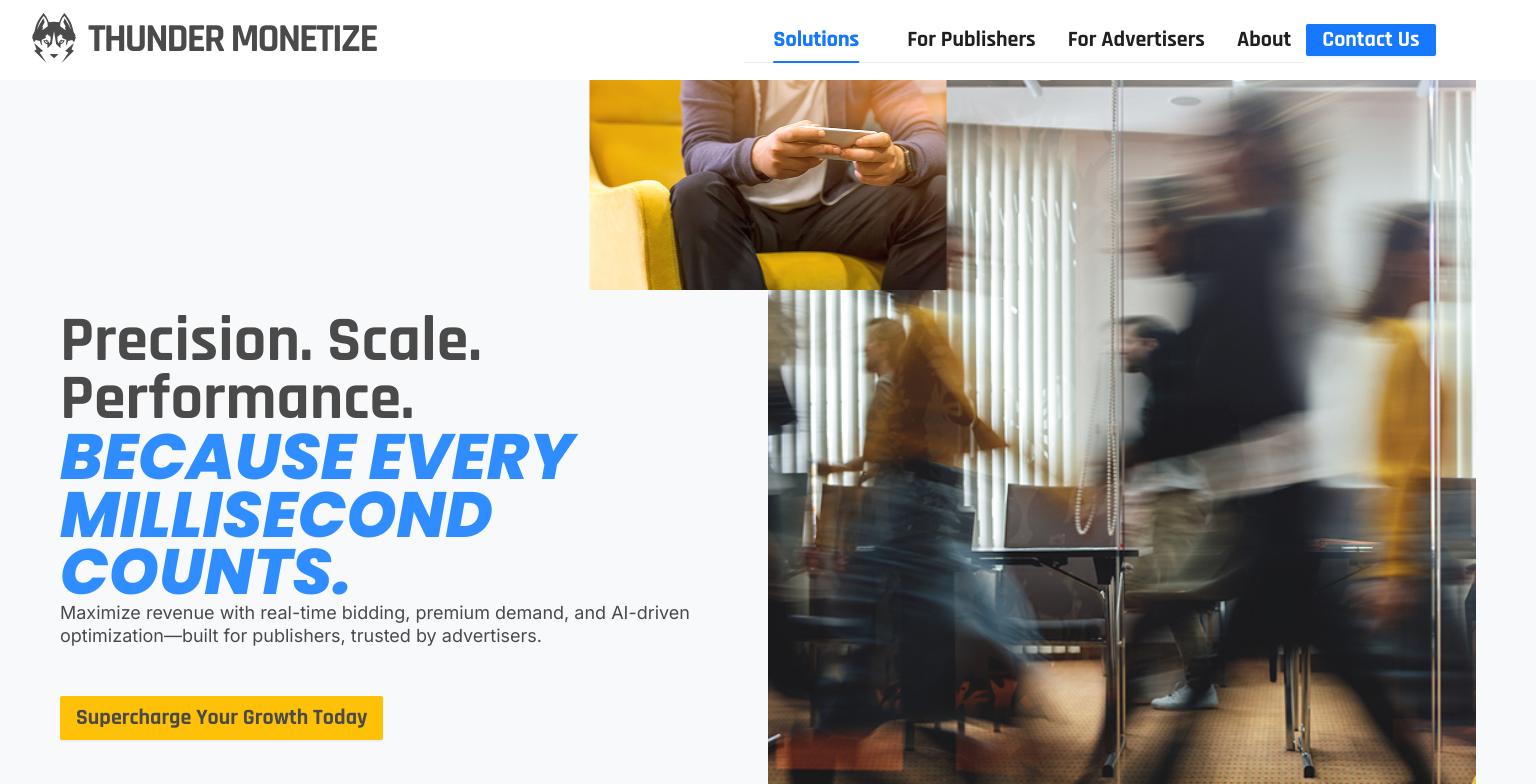
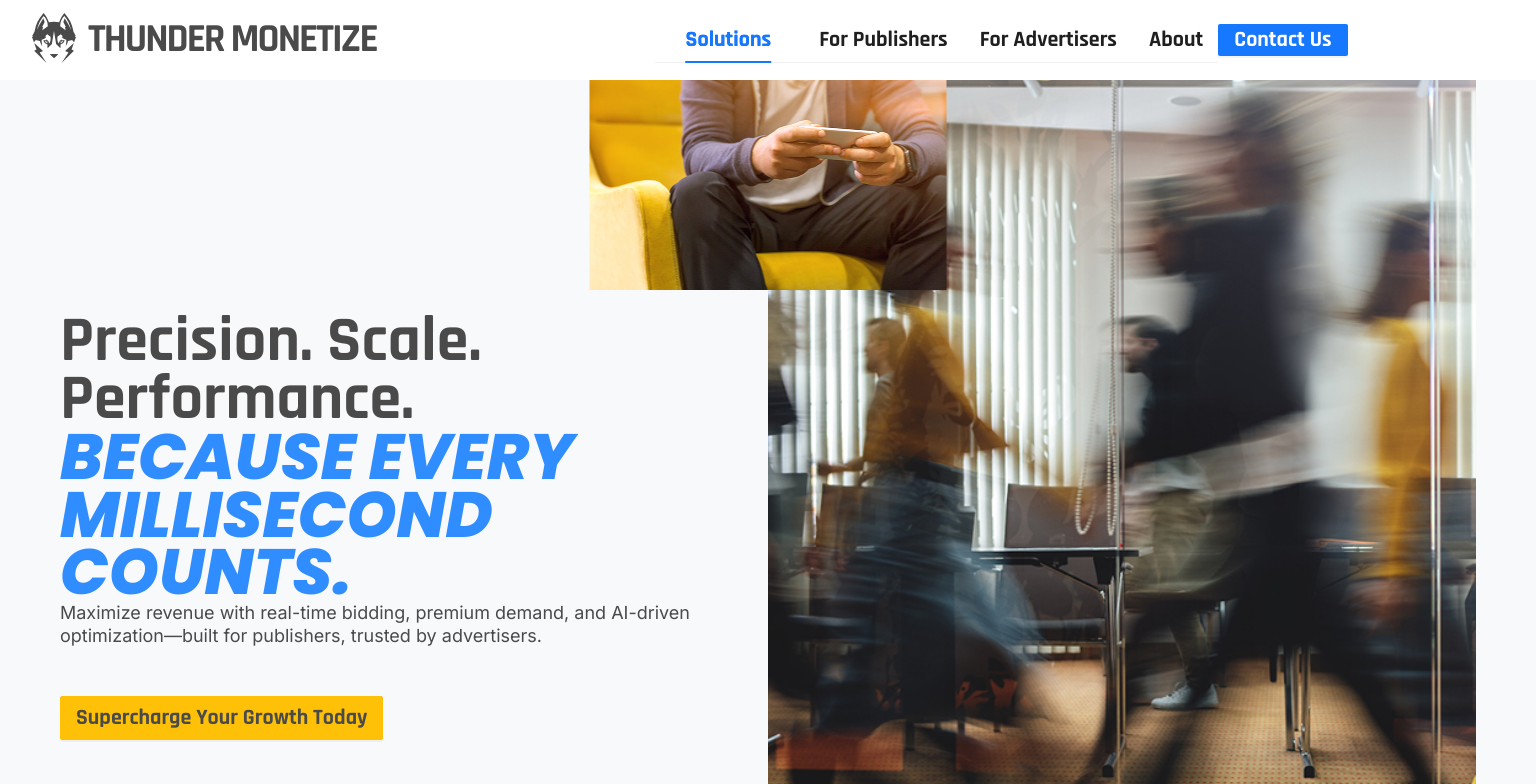
Before and after one commit to jwong65/vite-react-site, a React (Vite) app: page / in a window 1536 px wide. Shown: the top 784 px of the page. Built offline with nearby package versions, Linux system fonts and the light colour scheme.

Commit message:
On extra wide screens the gap is reduced

```diff
--- a/src/components/navigation_header.css
+++ b/src/components/navigation_header.css
@@ -161,6 +161,12 @@
   align-items: center;
   justify-content: center;
   height: 32px;
+}
+/* Extra wide screens */
+@media (min-width: 1513px) {
+    .nav-tabs-container {
+        margin-left: 278px;
+    }
 }
 /* Desktop */
 @media (max-width: 1280px) {
```
